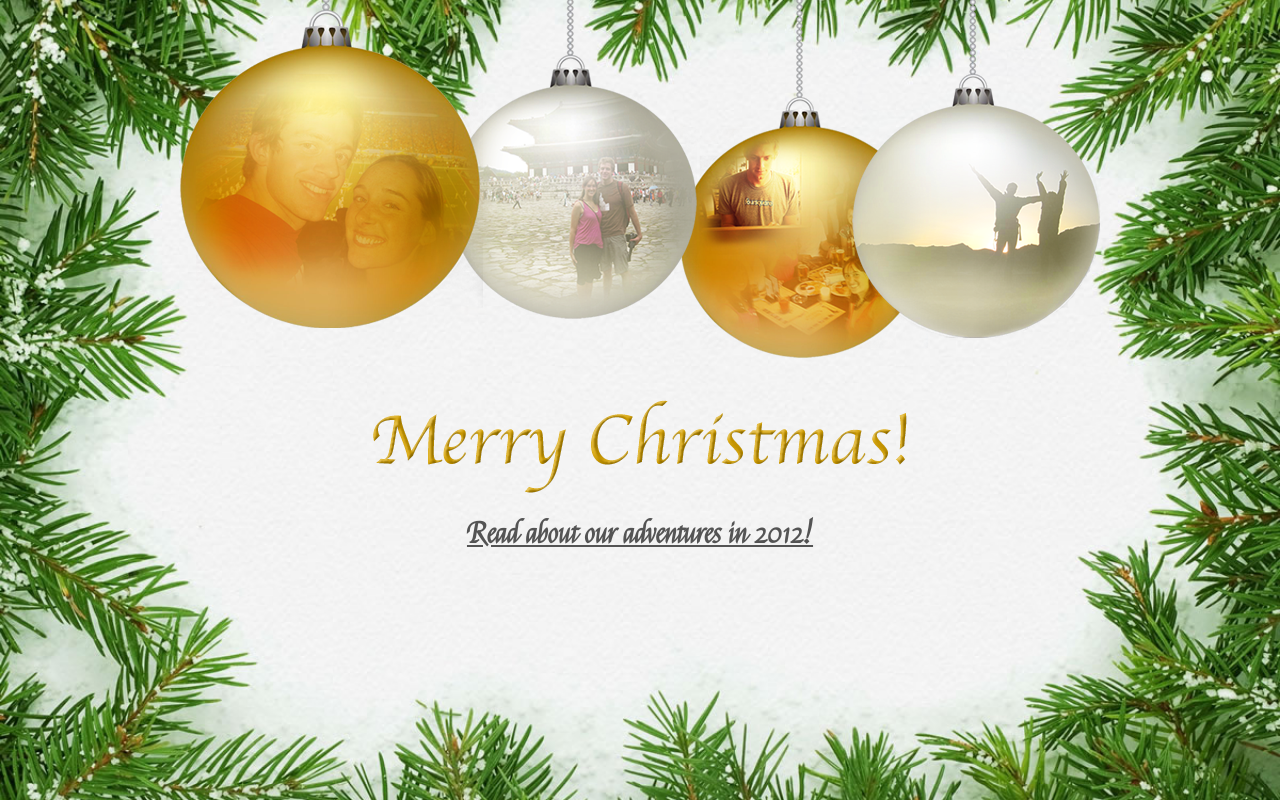
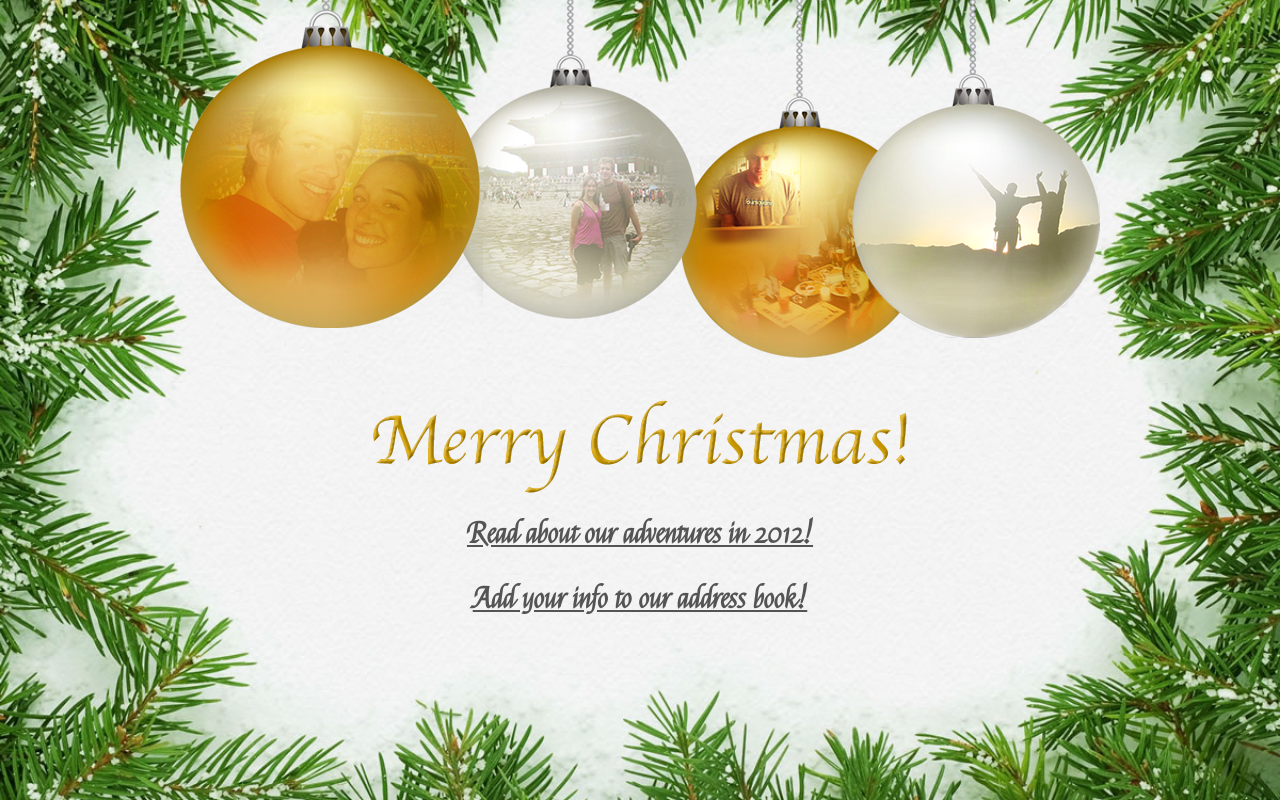
Before and after one commit to pzaich/xmascard2012, a plain HTML site: page index.html in a window 1280 px wide. Drawn offline with nearby package versions, Linux system fonts and the light colour scheme.

Commit message:
add address book link

```diff
--- a/index.html
+++ b/index.html
@@ -42,6 +42,7 @@
         </div>
         <img src ="img/merry_christmas.png" class="title" />
         <a class="read-story" href='#'><h3>Read about our adventures in 2012!</h3></a>
+        <a href="https://docs.google.com/spreadsheet/viewform?formkey=dGlYTThidFJDcXNEZV9pVG1qaVltM1E6MQ#gid=0" target="_blank"><h3>Add your info to our address book!</h3></a>
         <div class="gallery-links">
 
         </div>
```
